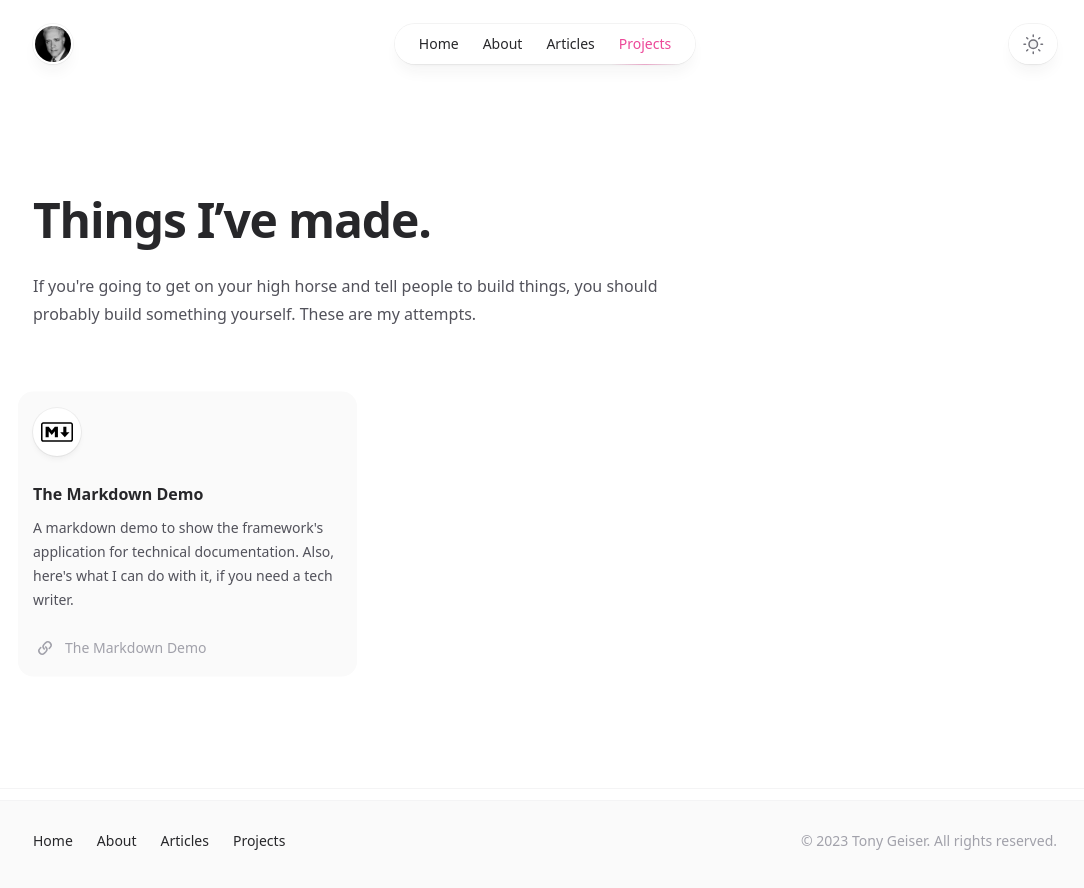
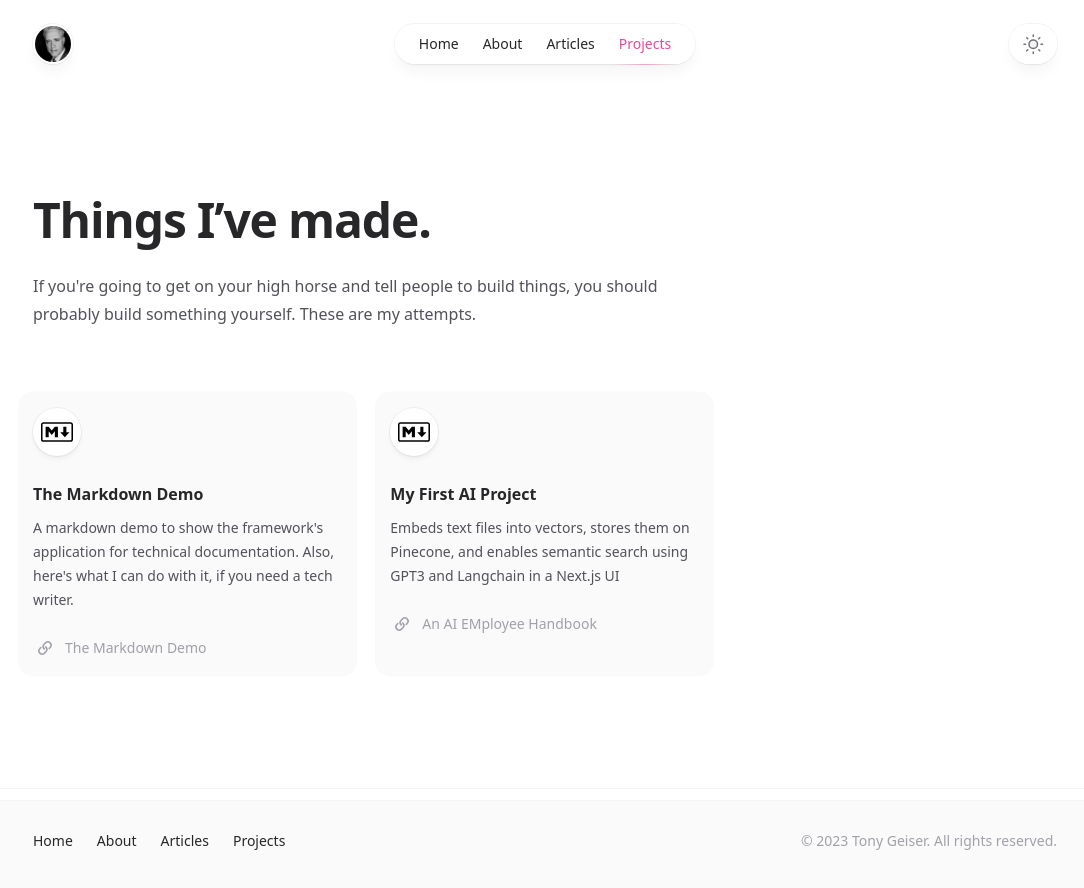
Before and after one commit to geisera/homebase, a Next.js app: page /projects in a window 1280 px wide. Shown: the top 888 px of the page, without its empty margins (95-1179 px from the left). Built offline with nearby package versions, Linux system fonts and the light colour scheme.

Commit message:
Added AI Handbook to projects.

```diff
--- a/src/app/projects/page.jsx
+++ b/src/app/projects/page.jsx
@@ -14,6 +14,13 @@ const projects = [
     description:
       'A markdown demo to show the framework\'s application for technical documentation. Also, here\'s what I can do with it, if you need a tech writer.',
     link: { href: 'https://markdown-demo.netlify.app/', label: 'The Markdown Demo' },
+    logo: markdownLogo,
+  },
+  {
+    name: 'My First AI Project',
+    description:
+      'Embeds text files into vectors, stores them on Pinecone, and enables semantic search using GPT3 and Langchain in a Next.js UI',
+    link: { href: 'https://mands-handbook.netlify.app/', label: 'An AI EMployee Handbook' },
     logo: markdownLogo,
   },
 ]
```
